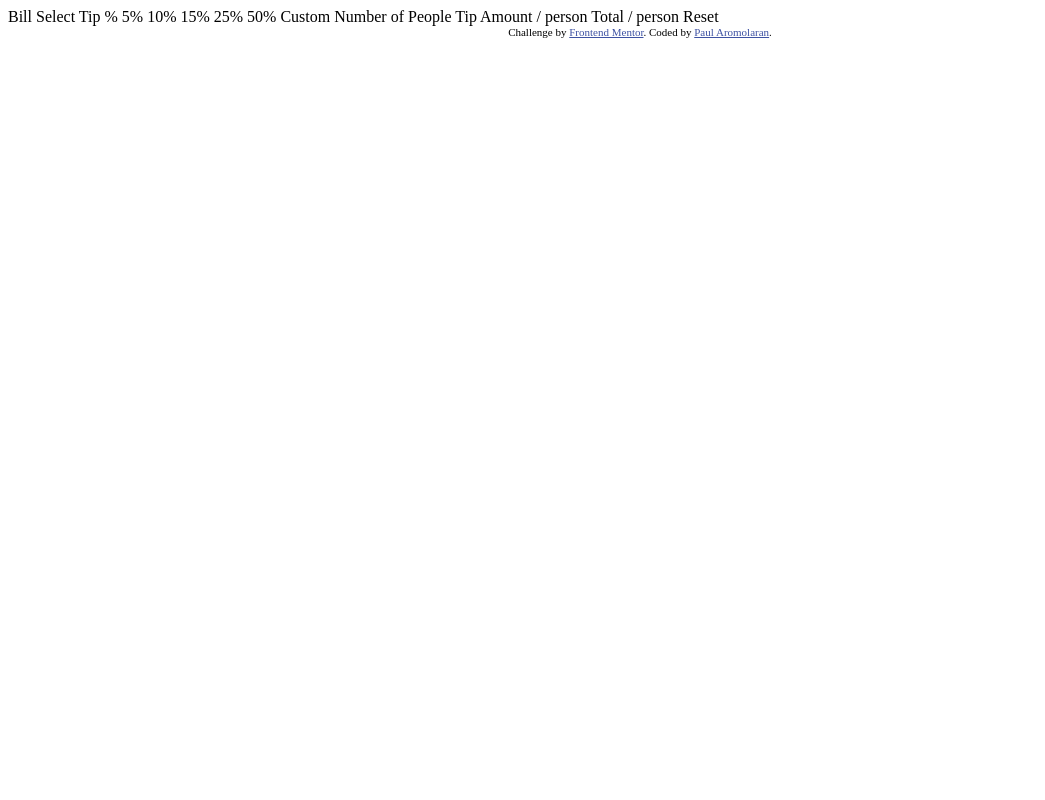
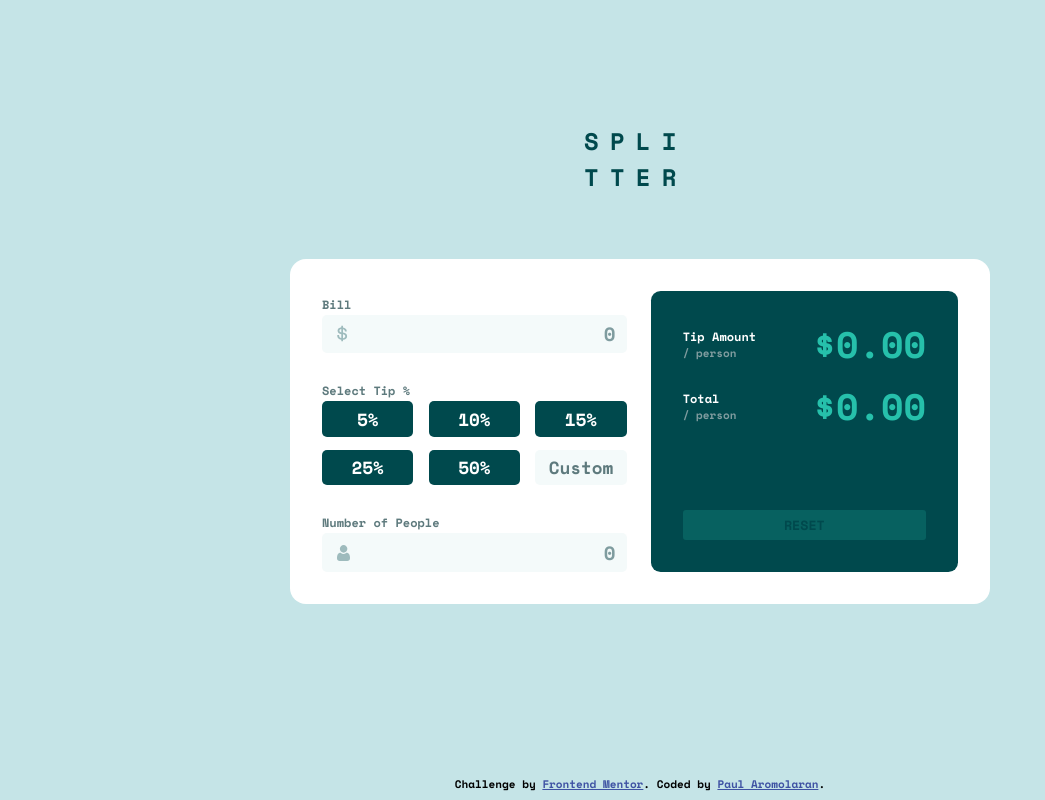
Before and after one commit to PaulAroo/tip-calculator, a plain HTML site: page index.html in a window 1280 px wide. Shown: the whole page, without its empty margins (0-1045 px from the left). Drawn offline with nearby package versions, Linux system fonts and the light colour scheme.

Commit message:
implement: desktop view design

```diff
--- a/index.html
+++ b/index.html
@@ -3,6 +3,13 @@
   <head>
     <meta charset="UTF-8" />
     <meta name="viewport" content="width=device-width, initial-scale=1.0" />
+
+    <link rel="preconnect" href="https://fonts.googleapis.com" />
+    <link rel="preconnect" href="https://fonts.gstatic.com" crossorigin />
+    <link
+      href="https://fonts.googleapis.com/css2?family=Space+Mono:wght@700&display=swap"
+      rel="stylesheet"
+    />
 
     <link
       rel="icon"
@@ -14,14 +21,59 @@
     <title>Starthrills| Tip calculator app</title>
   </head>
   <body>
-    Bill Select Tip % 5% 10% 15% 25% 50% Custom Number of People Tip Amount /
-    person Total / person Reset
-
+    <div class="container">
+      <header>
+        <h2>splitter</h2>
+      </header>
+      <section class="calculator">
+        <div class="inputs">
+          <div class="bill">
+            <label for="">Bill</label>
+            <input type="number" name="" id="" placeholder="0" />
+          </div>
+          <div class="select">
+            <label for="">Select Tip %</label>
+            <div class="select__btns">
+              <button>5%</button>
+              <button>10%</button>
+              <button>15%</button>
+              <button>25%</button>
+              <button>50%</button>
+              <input
+                type="number"
+                name=""
+                id="custom"
+                class="custom"
+                placeholder="Custom"
+              />
+            </div>
+          </div>
+          <div class="people">
+            <label for="">Number of People</label>
+            <input type="number" name="" id="" placeholder="0" />
+          </div>
+        </div>
+        <div class="display">
+          <div class="output">
+            <div>
+              <p>Tip Amount <br /><span>/ person</span></p>
+              <span class="output__number">$0.00</span>
+            </div>
+            <div>
+              <p>Total <br /><span>/ person</span></p>
+              <span class="output__number">$0.00</span>
+            </div>
+          </div>
+          <button disabled>RESET</button>
+        </div>
+      </section>
+    </div>
     <div class="attribution">
       Challenge by
       <a href="https://www.frontendmentor.io?ref=challenge" target="_blank"
         >Frontend Mentor</a
       >. Coded by <a href="#">Paul Aromolaran</a>.
     </div>
+    <script src="./script.js"></script>
   </body>
 </html>
--- /dev/null
+++ b/script.js
@@ -0,0 +1 @@
+console.log("hello");
--- a/style.css
+++ b/style.css
@@ -1,3 +1,224 @@
+* {
+  margin: 0;
+  box-sizing: border-box;
+}
+
+:root {
+  --very-dark-cyan: hsl(183, 100%, 15%);
+  --dark-grayish-cyan: hsl(186, 14%, 43%);
+  --grayish-cyan: hsl(184, 14%, 56%);
+  --light-grayish-cyan: hsl(185, 41%, 84%);
+  --very-light-grayish-cyan: hsl(189, 41%, 97%);
+  --white: hsl(0, 0%, 100%);
+  --strong-cyan: hsl(172, 67%, 45%);
+}
+
+body {
+  height: 100vh;
+  background-color: var(--light-grayish-cyan);
+}
+
+body * {
+  font-family: "Space Mono", monospace;
+  /* border: 1px solid red; */
+}
+
+/* UTILITY STYLES */
+input {
+  text-align: right;
+  background-color: var(--very-light-grayish-cyan);
+  border: none;
+}
+
+input:is(:active, :focus) {
+  outline: 2px solid var(--strong-cyan);
+}
+
+input::placeholder {
+  color: var(--grayish-cyan);
+}
+
+/* Chrome, Safari, Edge, Opera */
+input::-webkit-outer-spin-button,
+input::-webkit-inner-spin-button {
+  -webkit-appearance: none;
+  margin: 0;
+}
+
+/* Firefox */
+input[type="number"] {
+  -moz-appearance: textfield;
+}
+
+button {
+  border-radius: 3px;
+}
+
+/* |||||||||||||||||||| */
+
+.container {
+  display: grid;
+  height: 97vh;
+  max-width: 1440px;
+  grid-template-rows: 1fr 2fr;
+  margin: 0 auto;
+}
+
+/* .container > * {
+  border: 1px solid;
+} */
+
+header {
+  display: flex;
+  justify-content: center;
+  align-items: flex-end;
+}
+
+header > h2 {
+  margin-bottom: 4rem;
+  text-transform: uppercase;
+  letter-spacing: 0.7rem;
+  width: 7rem;
+  overflow-wrap: break-word;
+  color: hsl(183, 100%, 15%);
+}
+
+.calculator {
+  display: flex;
+  height: min-content;
+  width: min(95vw, 700px);
+  justify-self: center;
+  padding: 2rem;
+  gap: 0 1.5rem;
+  border-radius: 1rem;
+  background-color: white;
+}
+
+.calculator > div {
+  flex: 50%;
+}
+
+.inputs {
+  display: flex;
+  flex-direction: column;
+  gap: 1.5rem;
+}
+
+.inputs label {
+  font-size: 12px;
+  color: var(--dark-grayish-cyan);
+}
+
+.bill input,
+.people input {
+  display: block;
+  width: 100%;
+  font-size: 1.2rem;
+  border-radius: 5px;
+  padding: 0.3rem 0.7rem;
+  color: var(--very-dark-cyan);
+  background-repeat: no-repeat;
+  background-position: 5% center;
+}
+
+.bill input {
+  background-image: url(./images/icon-dollar.svg);
+}
+
+.people input {
+  background-image: url(./images/icon-person.svg);
+}
+
+.select__btns {
+  display: flex;
+  flex-wrap: wrap;
+  justify-content: space-between;
+  gap: 0.8rem;
+}
+
+.select__btns > * {
+  flex-basis: 30%;
+}
+
+.select__btns > button {
+  display: flex;
+  padding: 0.3rem 0;
+  cursor: pointer;
+  border: none;
+  color: white;
+  font-size: 1.1rem;
+  border-radius: 5px;
+  justify-content: center;
+  background-color: var(--very-dark-cyan);
+}
+
+button:focus {
+  outline: 2px solid var(--strong-cyan);
+}
+
+.custom {
+  width: 30%;
+  border-radius: 5px;
+  color: var(--very-dark-cyan);
+  font-size: 1.1rem;
+  padding: 0 0.6rem;
+}
+
+.custom::placeholder {
+  text-align: center;
+  color: var(--dark-grayish-cyan);
+}
+
+.display {
+  display: flex;
+  flex-direction: column;
+  justify-content: space-between;
+  background-color: hsl(183, 100%, 15%);
+  padding: 2rem;
+  border-radius: 0.6rem;
+}
+
+.output {
+  margin-top: 0.2rem;
+  display: grid;
+  gap: 1.6rem;
+}
+
+.output > div {
+  display: flex;
+  justify-content: space-between;
+  align-items: center;
+}
+
+.output p {
+  display: flex;
+  flex-direction: column;
+  font-size: 12px;
+  color: white;
+}
+
+.output p > span {
+  font-size: 11px;
+  color: var(--grayish-cyan);
+}
+
+.output__number {
+  font-size: 2.3rem;
+  line-height: 100%;
+  color: var(--strong-cyan);
+}
+
+.display > button {
+  background-color: var(--strong-cyan);
+  border: none;
+  padding: 0.3rem 0;
+  color: var(--very-dark-cyan);
+}
+
+.display > button:disabled {
+  opacity: 0.2;
+}
+
 .attribution {
   font-size: 11px;
   text-align: center;
```
